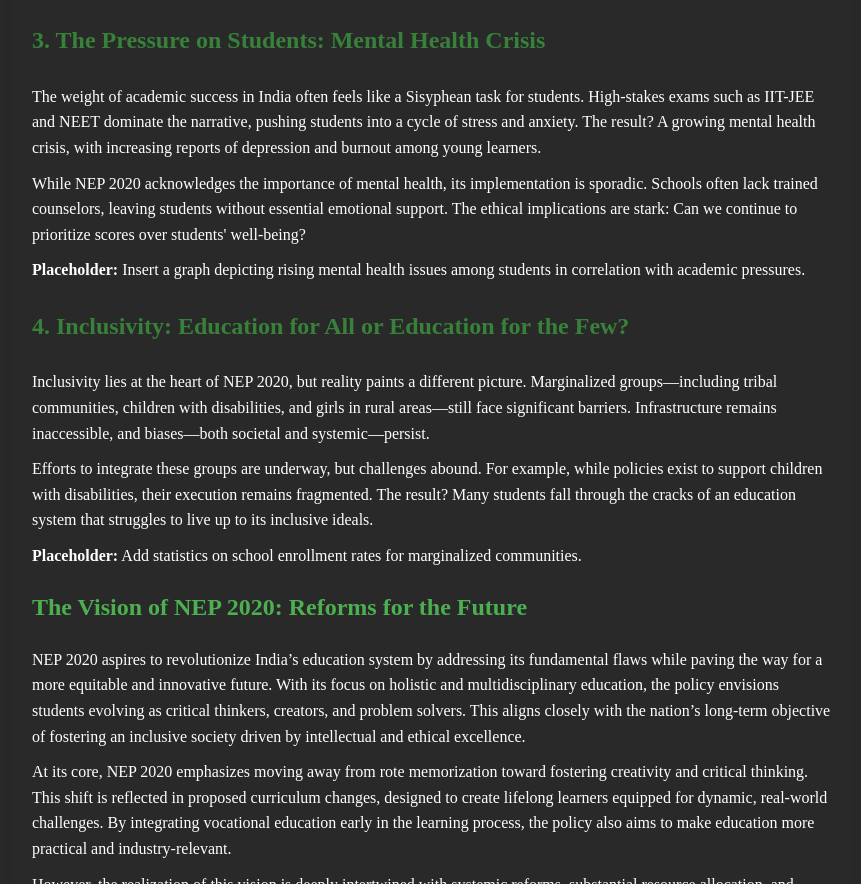
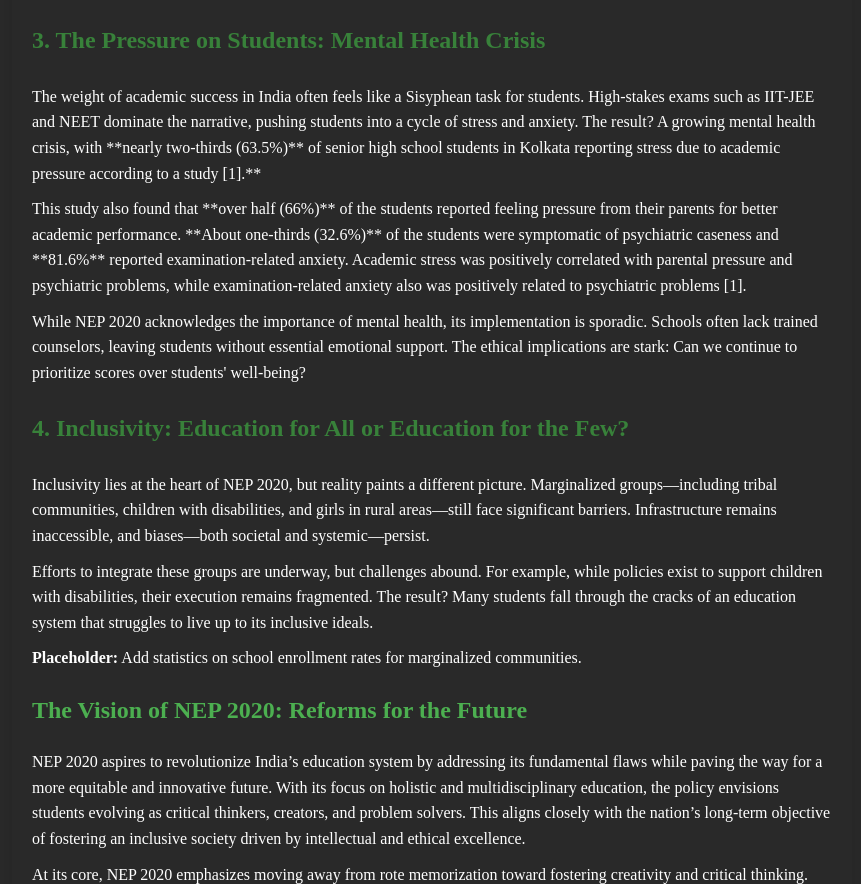
Before and after one commit to guest3301/ethical-issues-with-indian-education-system-221220241701, a plain HTML site: page index.html in a window 1280 px wide. Shown: the part 2256-3140 px from the top of the page, without its empty margins (208-1069 px from the left). Drawn offline with Linux system fonts and the light colour scheme.

Commit message:
incomplete work.

```diff
--- a/index.html
+++ b/index.html
@@ -61,15 +61,11 @@
             that every child, regardless of their geographic or economic background, receives quality instruction?</p>
 
         <h3>3. The Pressure on Students: Mental Health Crisis</h3>
-        <p>The weight of academic success in India often feels like a Sisyphean task for students. High-stakes exams
-            such as IIT-JEE and NEET dominate the narrative, pushing students into a cycle of stress and anxiety. The
-            result? A growing mental health crisis, with increasing reports of depression and burnout among young
-            learners.</p>
-        <p>While NEP 2020 acknowledges the importance of mental health, its implementation is sporadic. Schools often
-            lack trained counselors, leaving students without essential emotional support. The ethical implications are
-            stark: Can we continue to prioritize scores over students' well-being?</p>
-        <p><b>Placeholder:</b> Insert a graph depicting rising mental health issues among students in correlation with
-            academic pressures.</p>
+
+        <p>The weight of academic success in India often feels like a Sisyphean task for students. High-stakes exams such as IIT-JEE and NEET dominate the narrative, pushing students into a cycle of stress and anxiety. The result? A growing mental health crisis, with **nearly two-thirds (63.5%)** of senior high school students in Kolkata reporting stress due to academic pressure according to a study [1].**</p>
+        <p>This study also found that **over half (66%)** of the students reported feeling pressure from their parents for better academic performance.  **About one-thirds (32.6%)** of the students were symptomatic of psychiatric caseness and **81.6%** reported examination-related anxiety. Academic stress was positively correlated with parental pressure and psychiatric problems, while examination-related anxiety also was positively related to psychiatric problems [1].</p>
+        <p>While NEP 2020 acknowledges the importance of mental health, its implementation is sporadic. Schools often lack trained counselors, leaving students without essential emotional support. The ethical implications are stark: Can we continue to prioritize scores over students' well-being?</p>
+
 
         <h3>4. Inclusivity: Education for All or Education for the Few?</h3>
         <p>Inclusivity lies at the heart of NEP 2020, but reality paints a different picture. Marginalized
```
Also changed, not shown: workspace.txt (added).
